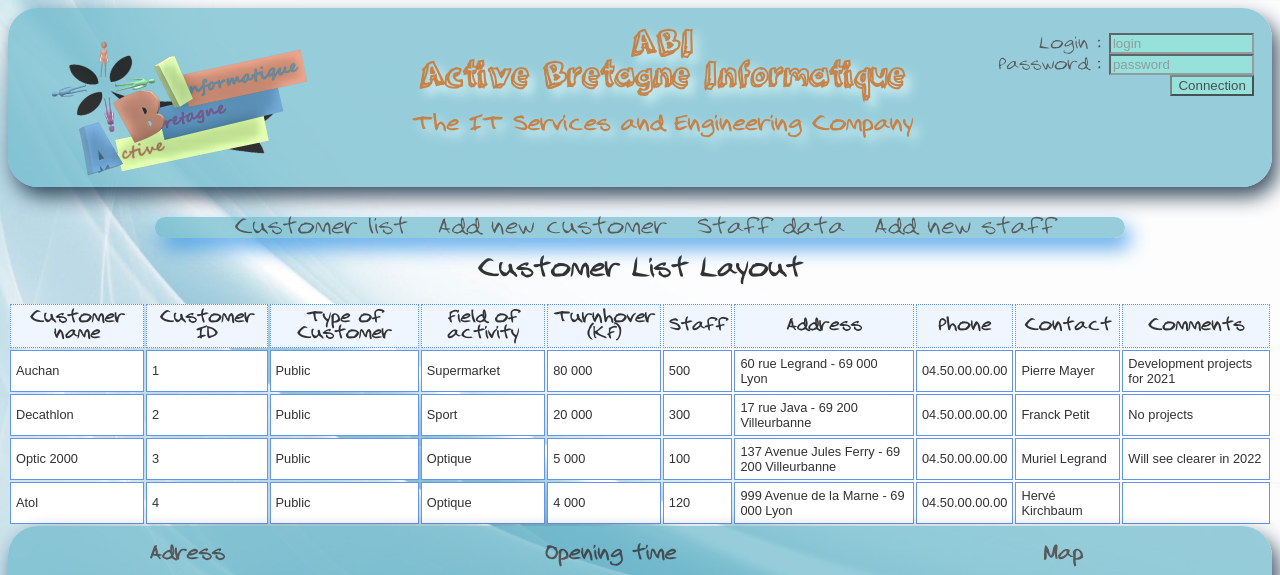
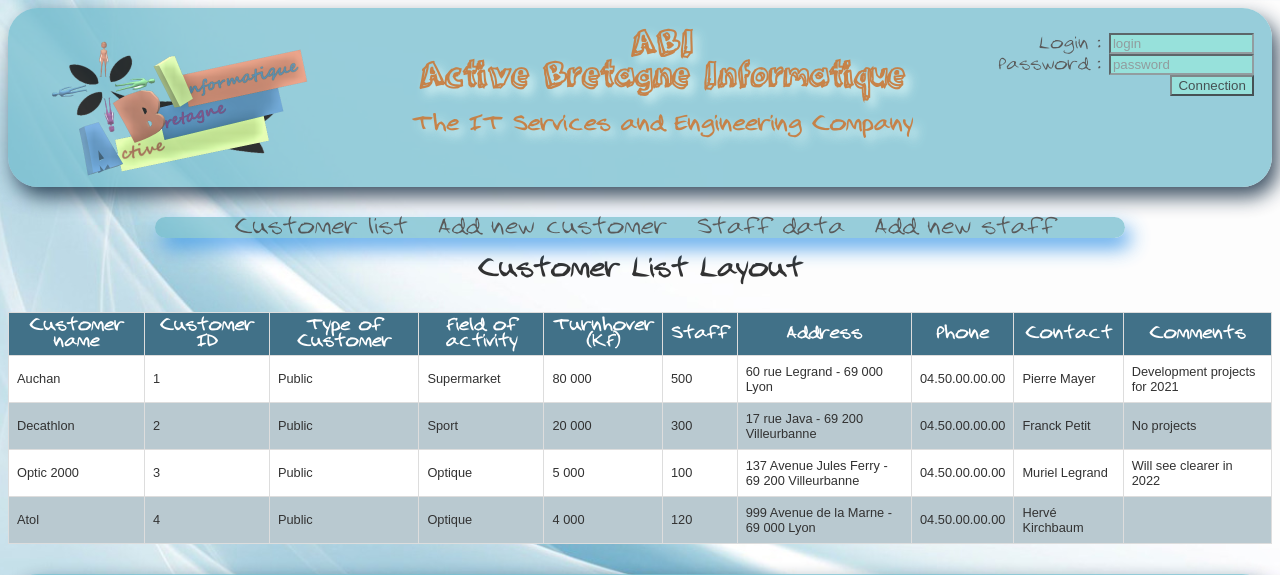
Before and after one commit to Saga-Fire/Website-ABI-SGMC, a PHP site: page /CustomerList/customerList.html in a window 1280 px wide. Shown: the top 575 px of the page. Run offline with PHP 8.4, Linux system fonts and the light colour scheme.

Commit message:
Final version

```diff
--- a/style.css
+++ b/style.css
@@ -222,3 +222,34 @@
   font-family: sans-serif;
 }
 /*                    Fin Sanae code                    */
+
+/*                    GREG CODE                         */
+#customers {
+  border-collapse: collapse;
+  width: 100%;
+  margin-top: 30px;
+  margin-bottom: 30px;
+}
+
+#customers td,
+#customers th {
+  border: 1px solid #ddd;
+  padding: 8px;
+}
+
+#customers tr:nth-child(even) {
+  background-color: rgba(26, 76, 99, 30%);
+}
+
+#customers tr:hover {
+  background-color: #ddd;
+}
+
+#customers th {
+  padding-top: 5px;
+  padding-bottom: 5px;
+  text-align: center;
+  background-color: rgb(65, 113, 136);
+  color: white;
+}
+/*                    Fin Greg code                     */
```
Also changed, not shown: AddNewCustomer/addNewCustomer.html (+0 -30 lines).
